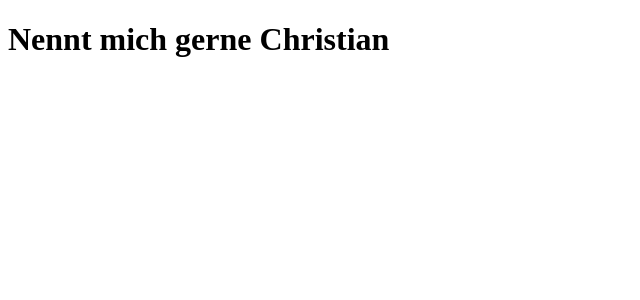
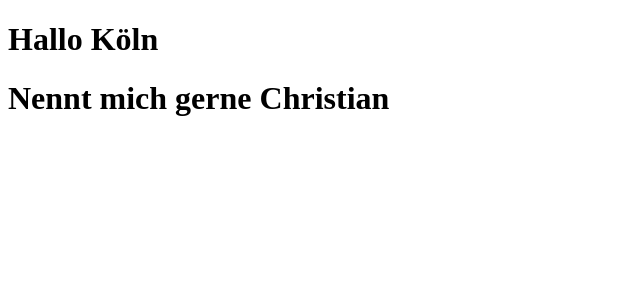
Before and after one commit to SuoraGmbH/react-camp-2023-12, a React (Vite) app: page / in a window 1280 px wide. Shown: the top 300 px of the page, without its empty margins (0-640 px from the left). Built offline with nearby package versions, Linux system fonts and the light colour scheme.

Commit message:
show fragment

```diff
--- a/src/index.tsx
+++ b/src/index.tsx
@@ -1,5 +1,11 @@
 import ReactDOM from "react-dom";
 import App from "./App.tsx";
 
-const element = <App />;
+const element = (
+  <>
+    <h1>Hallo Köln</h1>
+    <App />
+  </>
+);
+
 ReactDOM.render(element, document.getElementById("root"));
```
